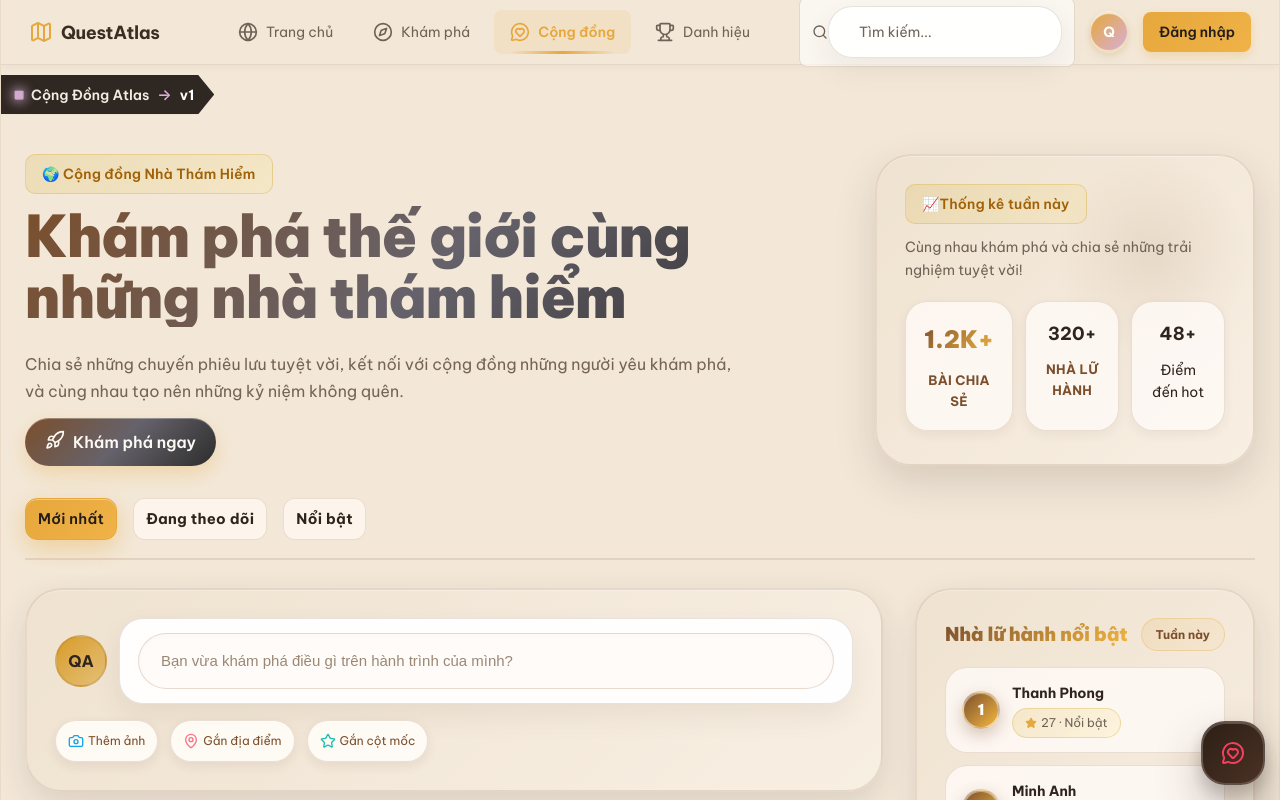
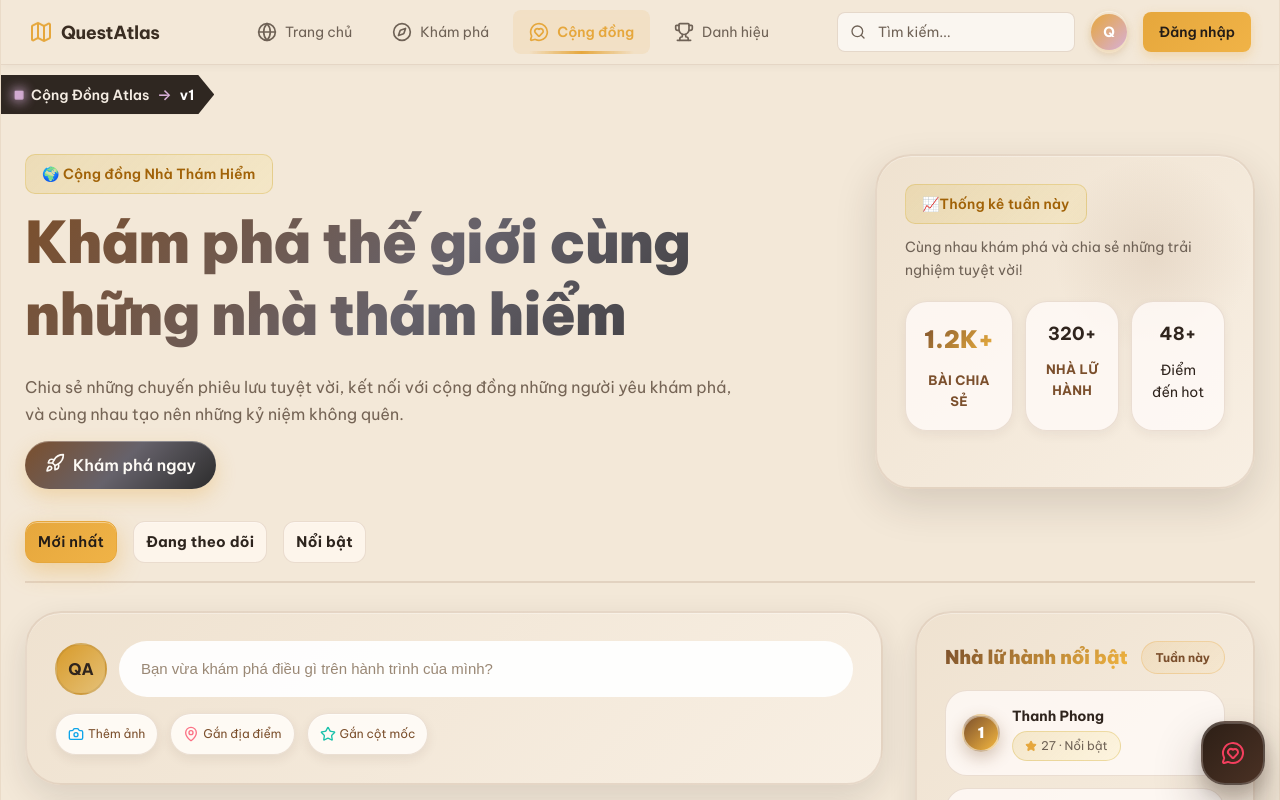
Before and after one commit to WNoisee/QuestAtlas, a React (Vite) app in the folder frontend/quest-atlas-frontend/: page /community in a window 1280 px wide. Shown: the top 800 px of the page. Built offline with nearby package versions, Linux system fonts and the light colour scheme.

Commit message:
layout fix

```diff
--- a/frontend/quest-atlas-frontend/src/components/common/Input/Input.module.css
+++ b/frontend/quest-atlas-frontend/src/components/common/Input/Input.module.css
@@ -15,18 +15,8 @@
   display: flex;
   align-items: center;
   gap: 12px;
-  padding: 14px 18px;
-  border-radius: 24px;
-  background: rgba(255, 255, 255, 0.94);
-  border: 1px solid rgba(102, 81, 62, 0.16);
-  box-shadow: 0 12px 28px rgba(95, 65, 43, 0.08);
+  border-radius: 999px;
   transition: border-color 0.25s ease, box-shadow 0.25s ease, transform 0.25s ease;
-}
-
-.inputWrapper:focus-within {
-  border-color: rgba(214, 168, 90, 0.8);
-  box-shadow: 0 16px 36px rgba(214, 168, 90, 0.16);
-  transform: translateY(-1px);
 }
 
 .startIcon,
@@ -38,13 +28,8 @@
 }
 
 .endIconButton {
-  width: 42px;
-  height: 42px;
-  border: none;
   border-radius: 18px;
-  display: grid;
   place-items: center;
-  background: rgba(239, 226, 210, 0.72);
   color: #7e644f;
   cursor: pointer;
   transition: background-color 0.25s ease, transform 0.25s ease;
--- a/frontend/quest-atlas-frontend/src/components/layout/Header/Header.jsx
+++ b/frontend/quest-atlas-frontend/src/components/layout/Header/Header.jsx
@@ -55,6 +55,7 @@ export default function Header() {
             <Input
               id="header-search"
               type="text"
+              variant=""
               placeholder={HEADER_TEXTS.SEARCH_PLACEHOLDER}
               className={styles.searchInput}
               aria-label={HEADER_TEXTS.SEARCH_ARIA}
--- a/frontend/quest-atlas-frontend/src/features/awards/pages/AwardsPage.jsx
+++ b/frontend/quest-atlas-frontend/src/features/awards/pages/AwardsPage.jsx
@@ -2,13 +2,17 @@ import styles from "./AwardsPage.module.css";
 import AwardsHero from "../components/AwardsHero/AwardsHero";
 import AchievementStats from "../components/AchievementStats/AchievementStats";
 import AwardsGrid from "../components/AwardsGrid/AwardsGrid";
+import ChatDock from "../../community/components/Chat/ChatDock/ChatDock";
 
 export default function AwardsPage() {
   return (
-    <main className={`${styles.awardsPage} page-accent-awards`}>
-      <AwardsHero />
-      <AchievementStats />
-      <AwardsGrid />
-    </main>
+    <div>
+      <main className={`${styles.awardsPage} page-accent-awards`}>
+        <AwardsHero />
+        <AchievementStats />
+        <AwardsGrid />
+      </main>
+      <ChatDock />
+    </div>
   );
 }
--- a/frontend/quest-atlas-frontend/src/features/community/components/CommunityHero/CommunityHero.module.css
+++ b/frontend/quest-atlas-frontend/src/features/community/components/CommunityHero/CommunityHero.module.css
@@ -15,7 +15,7 @@
 .heading {
   margin: 0 0 12px;
   font-size: clamp(36px, 4.5vw, 58px);
-  line-height: 1.05;
+  line-height: var(--leading-tight);
   color: #2C2C2C;
   background: linear-gradient(135deg, #7B4F2C 0%, #66626b 50%, #2C2C2C 100%);
   -webkit-background-clip: text;
--- a/frontend/quest-atlas-frontend/src/features/community/components/Post/PostComposer/PostComposer.module.css
+++ b/frontend/quest-atlas-frontend/src/features/community/components/Post/PostComposer/PostComposer.module.css
@@ -33,8 +33,6 @@
   width: 100%;
   min-height: 56px;
   border-radius: 999px;
-  background: rgba(255, 251, 248, 0.9);
-  border: 1.5px solid rgba(215, 196, 177, 0.6);
   display: block;
   padding: 0 22px;
   color: #5f4b3a;
@@ -43,7 +41,6 @@
   outline: none;
   transition: all 0.3s cubic-bezier(0.22, 1, 0.36, 1);
   font-weight: 500;
-  box-shadow: inset 0 2px 6px rgba(45, 36, 29, 0.02);
 }
 
 .inputWrapper input::placeholder {
@@ -51,13 +48,6 @@
   font-weight: var(--fw-regular);
 }
 
-.inputWrapper input:focus {
-  background: rgba(255, 255, 255, 0.95);
-  border-color: rgba(230, 167, 60, 0.8);
-  box-shadow: 0 0 0 4px rgba(230, 167, 60, 0.2), inset 0 2px 6px rgba(230, 167, 60, 0.08), 0 4px 16px rgba(230, 167, 60, 0.1);
-  transform: scale(1.02);
-}
-
 .actions {
   display: flex;
   flex-wrap: wrap;
--- a/frontend/quest-atlas-frontend/src/features/community/pages/CommunityPage.jsx
+++ b/frontend/quest-atlas-frontend/src/features/community/pages/CommunityPage.jsx
@@ -8,6 +8,7 @@ import ChatDock from "../components/Chat/ChatDock/ChatDock";
 
 export default function CommunityPage() {
   return (
+    <div>
       <main className={`${styles.communityPage} page-accent-community`}>
         <CommunityHero />
         <CommunityTabs />
@@ -22,8 +23,8 @@ export default function CommunityPage() {
             <CommunitySidebar />
           </aside>
         </section>
-
+      </main>
       <ChatDock />
-    </main>
+    </div>
   );
 }
--- a/frontend/quest-atlas-frontend/src/features/explore/components/ExploreToolbar/ExploreToolbar.module.css
+++ b/frontend/quest-atlas-frontend/src/features/explore/components/ExploreToolbar/ExploreToolbar.module.css
@@ -95,7 +95,7 @@
   width: 100%;
   height: 46px;
   border: 1.5px solid rgba(215, 196, 177, 0.6);
-  border-radius: var(--radius-xl);
+  border-radius: 999px;
   background: rgba(243, 243, 240, 0.9);
   padding: 0 18px;
   font-size: 0.95rem;
@@ -113,20 +113,10 @@
   font-weight: 500;
 }
 
-.inputWrapper input:focus {
-  border-color: rgba(255, 122, 0, 0.9);
-  background: rgba(255, 255, 255, 0.95);
-  box-shadow: 0 0 0 4px rgba(255, 122, 0, 0.15), inset 0 2px 6px rgba(255, 122, 0, 0.08), 0 4px 16px rgba(255, 122, 0, 0.2);
-}
-
 .searchBar {
   position: relative;
   display: flex;
   align-items: center;
-  background: rgba(255, 255, 255, 0.6);
-  border: 1px solid rgba(215, 196, 177, 0.6);
-  border-radius: 8px;
-  padding: var(--space-sm) var(--space-md);
   transition: all 0.3s ease;
   min-width: 200px;
   gap: var(--space-sm);
--- a/frontend/quest-atlas-frontend/src/features/explore/pages/ExplorePage.jsx
+++ b/frontend/quest-atlas-frontend/src/features/explore/pages/ExplorePage.jsx
@@ -79,6 +79,7 @@ function ExplorePage() {
   };
 
   return (
+    <div>
         <section className={styles.page}>
           <div className={styles.mapLayer}>
             <ExploreMapPanel
@@ -126,8 +127,9 @@ function ExplorePage() {
               )}
             </div>
           </div>
-      <ChatDock></ChatDock>
         </section>
+        <ChatDock />
+    </div>
   );
 }
 
```
Lines whose indentation alone changed are shown as unchanged.
